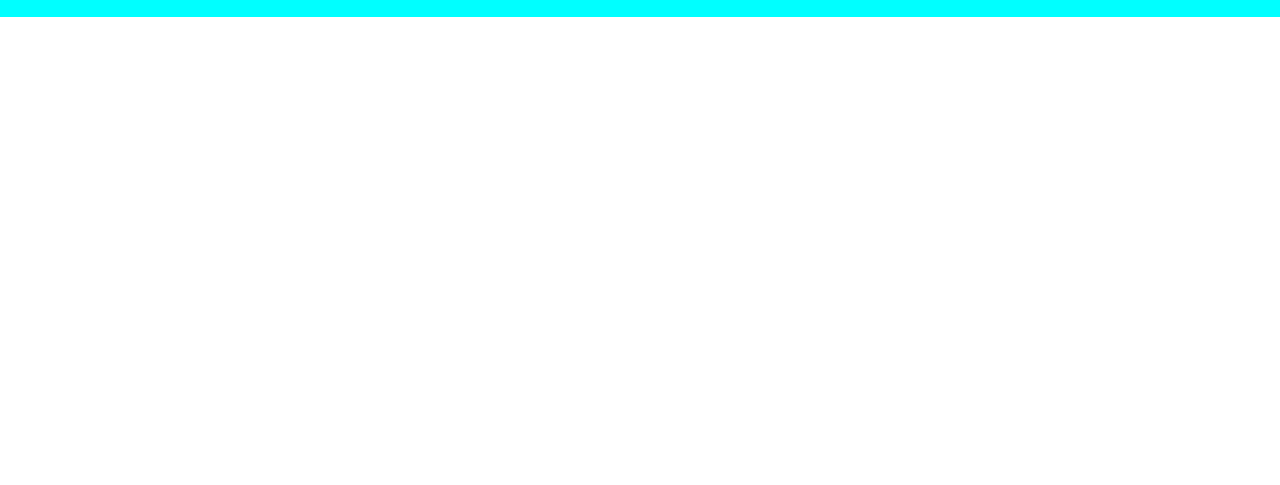
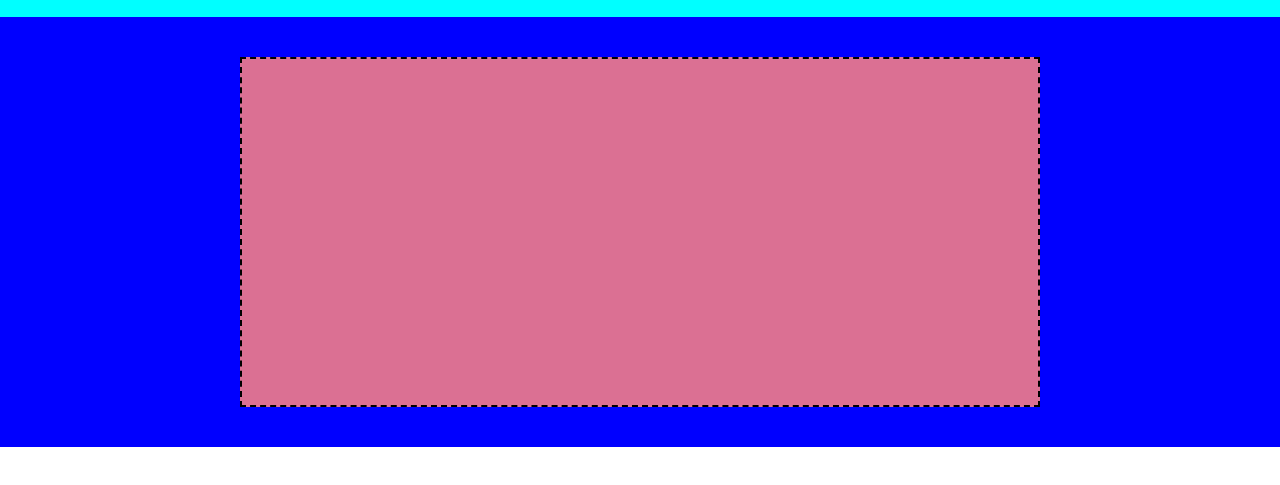
Before and after one commit to FrancescoBuonomoWork/htmlcss-struttura-discord, a plain HTML site: page index.html in a window 1280 px wide. Shown: the part 65-550 px from the top of the page. Drawn offline with Linux system fonts and the light colour scheme.

Commit message:
ADD first-section html+css

```diff
--- a/css/style.css
+++ b/css/style.css
@@ -16,6 +16,11 @@
 .page-header .row {
     justify-content: space-between;
 }
+/* prima sezione  */
+.container__first-section {
+    display: flex;
+    justify-content: center;
+}
 
 /* DEBUG */
 .debug .page-header {
@@ -29,3 +34,17 @@
     border: 2px dashed black;
     padding: 10px;
 }
+.debug .first-section{
+    background-color: blue;
+    min-height: 400px;
+    padding: 40px;
+
+}
+
+.debug .first-section .row {
+    border: 2px dashed black;
+    min-height: 350px;
+    background-color: palevioletred;
+    max-width: 800px;
+    flex-basis: 800px;
+}
--- a/index.html
+++ b/index.html
@@ -16,6 +16,14 @@
             </div>
         </nav>
     </header>
+    <main>
+        <section class="first-section">
+            <div class="container__first-section">
+                <div class="row">
 
+                </div>
+            </div>
+        </section>
+    </main>
 </body>
 </html>
```
